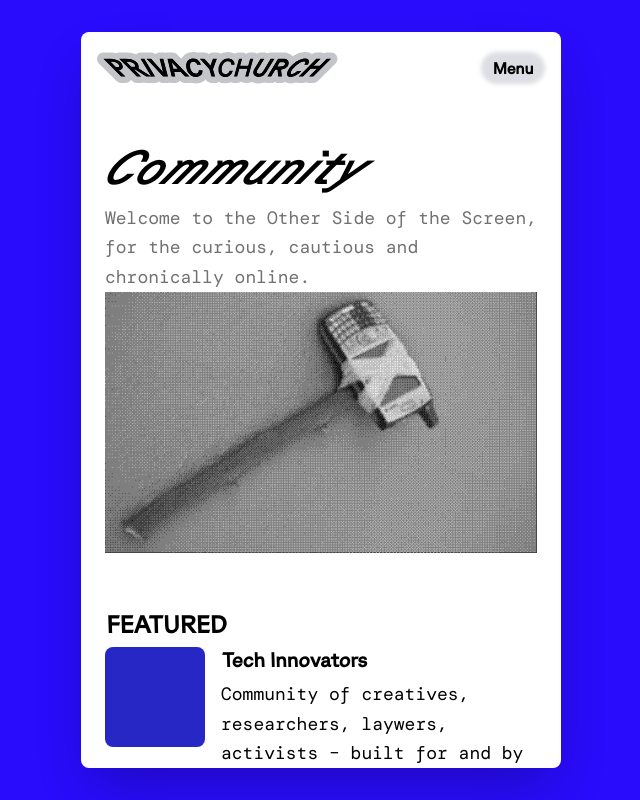
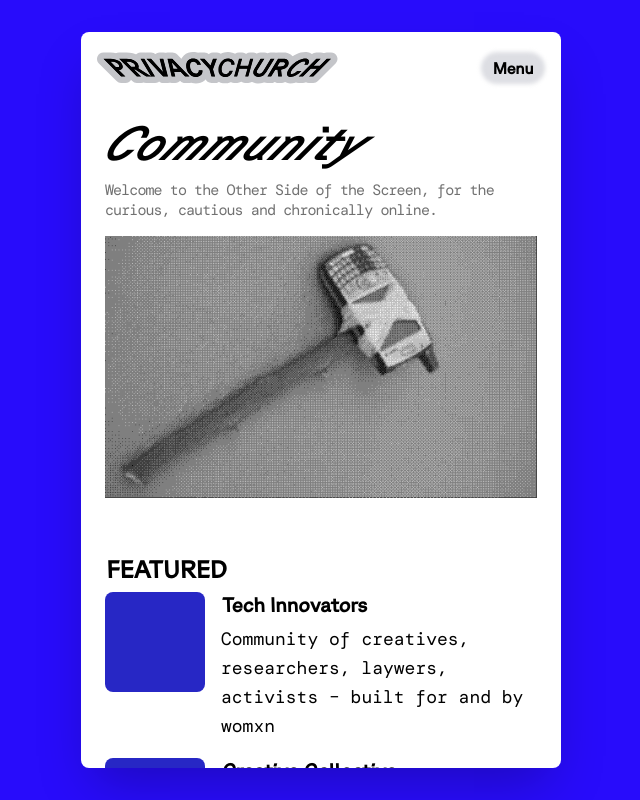
Before and after one commit to JordanGallant/privacy-church, a Next.js app: page /community in a window 1280 px wide. Shown: the whole page, without its empty margins (319-959 px from the left). Built offline with nearby package versions, Linux system fonts and the light colour scheme.

Commit message:
headings

```diff
--- a/app/actions/page.tsx
+++ b/app/actions/page.tsx
@@ -6,8 +6,8 @@ export default function ToolsPage() {
   return (
     <>
     <Navbar/>
-    <div className="px-6 my-8">
-    <h1 className="text-5xl  mb-2 leading-tight font-[family-name:var(--font-gt-planar-heading)]">
+    <div className="px-6 mt-2 my-8">
+  <h1 className="text-5xl mb-2 leading-tight font-[family-name:var(--font-gt-planar-heading)]">
         Actions
     </h1>
     <p
--- a/app/community/page.tsx
+++ b/app/community/page.tsx
@@ -7,19 +7,21 @@ export default function EventsPage() {
   return (
     <>
     <Navbar/>
-    <div className="px-6 my-8">
-    <h1 className="text-5xl  mb-2 leading-tight font-[family-name:var(--font-gt-planar-heading)]">
-        Community
-    </h1>
-    <p
-          className="text-base md:text-lg leading-relaxed font-[family-name:var(--font-dm-mono)]"
-          style={{ color: "#717171" }}
-        >
-        Welcome to the Other Side of the Screen, for the curious, cautious and chronically online.        </p>
+<div className="px-6 mt-2 mb-8">
+  <h1 className="text-5xl mb-2 leading-tight font-[family-name:var(--font-gt-planar-heading)]">
+    Community
+  </h1>
 
-        <img src = "/assets/tool.png"/>
+  <p
+    className="font-[family-name:var(--font-dm-mono)] font-normal text-[15px] leading-[20px] tracking-[-0.06em]"
+    style={{ color: "#717171" }}
+  >
+    Welcome to the Other Side of the Screen, for the curious, cautious and chronically online.
+  </p>
 
-    </div>
+  <img src="/assets/tool.png" alt="Tool" className="mt-4" />
+</div>
+
 
     <Communities/>
 
--- a/app/events/page.tsx
+++ b/app/events/page.tsx
@@ -7,8 +7,8 @@ export default function EventsPage() {
   return (
     <>
     <Navbar/>
-    <div className="px-6 my-8">
-    <h1 className="text-5xl  mb-2 leading-tight font-[family-name:var(--font-gt-planar-heading)]">
+<div className="px-6 mt-2 mb-8">
+  <h1 className="text-5xl mb-2 leading-tight font-[family-name:var(--font-gt-planar-heading)]">
         Events
     </h1>
     <p
--- a/app/manifesto/page.tsx
+++ b/app/manifesto/page.tsx
@@ -7,8 +7,8 @@ export default function ManifestoPage() {
   return (
     <>
     <Navbar/>
-    <div className="px-6 my-8">
-    <h1 className="text-5xl  mb-2 leading-tight font-[family-name:var(--font-gt-planar-heading)]">
+<div className="px-6 mt-2 mb-8">
+  <h1 className="text-5xl mb-2 leading-tight font-[family-name:var(--font-gt-planar-heading)]">
         Manifesto
     </h1>
     <p
--- a/app/news/page.tsx
+++ b/app/news/page.tsx
@@ -6,8 +6,8 @@ export default function NewspPage() {
     <>
       <Navbar hideLogo={false} />
 
-      <div className="px-6 my-8">
-    <h1 className="text-5xl  mb-2 leading-tight font-[family-name:var(--font-gt-planar-heading)]">
+<div className="px-6 mt-2 mb-8">
+  <h1 className="text-5xl mb-2 leading-tight font-[family-name:var(--font-gt-planar-heading)]">
           News
         </h1>
 
--- a/app/tools/page.tsx
+++ b/app/tools/page.tsx
@@ -6,8 +6,8 @@ export default function ToolsPage() {
   return (
     <>
     <Navbar/>
-    <div className="px-6 my-8">
-    <h1 className="text-5xl  mb-2 leading-tight font-[family-name:var(--font-gt-planar-heading)]">
+<div className="px-6 mt-2 mb-8">
+  <h1 className="text-5xl mb-2 leading-tight font-[family-name:var(--font-gt-planar-heading)]">
         Tools
     </h1>
     <p
```
